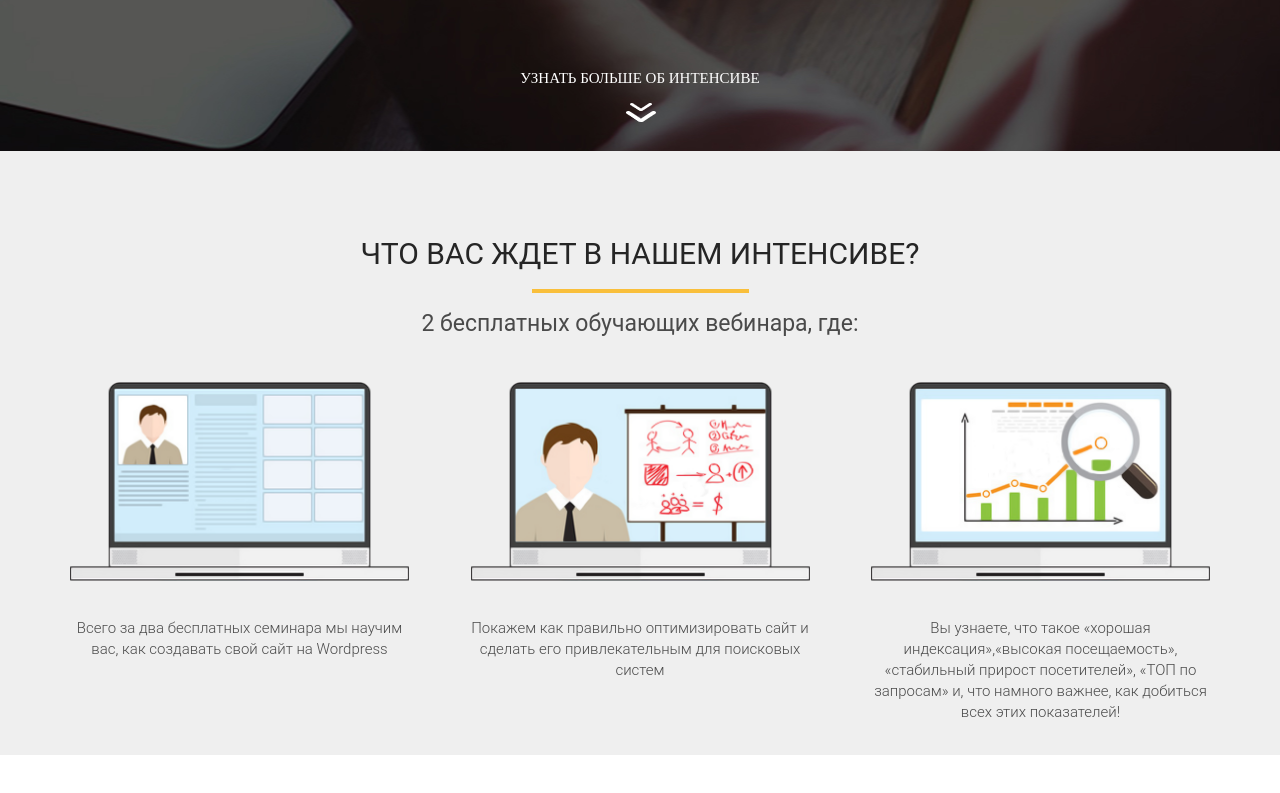
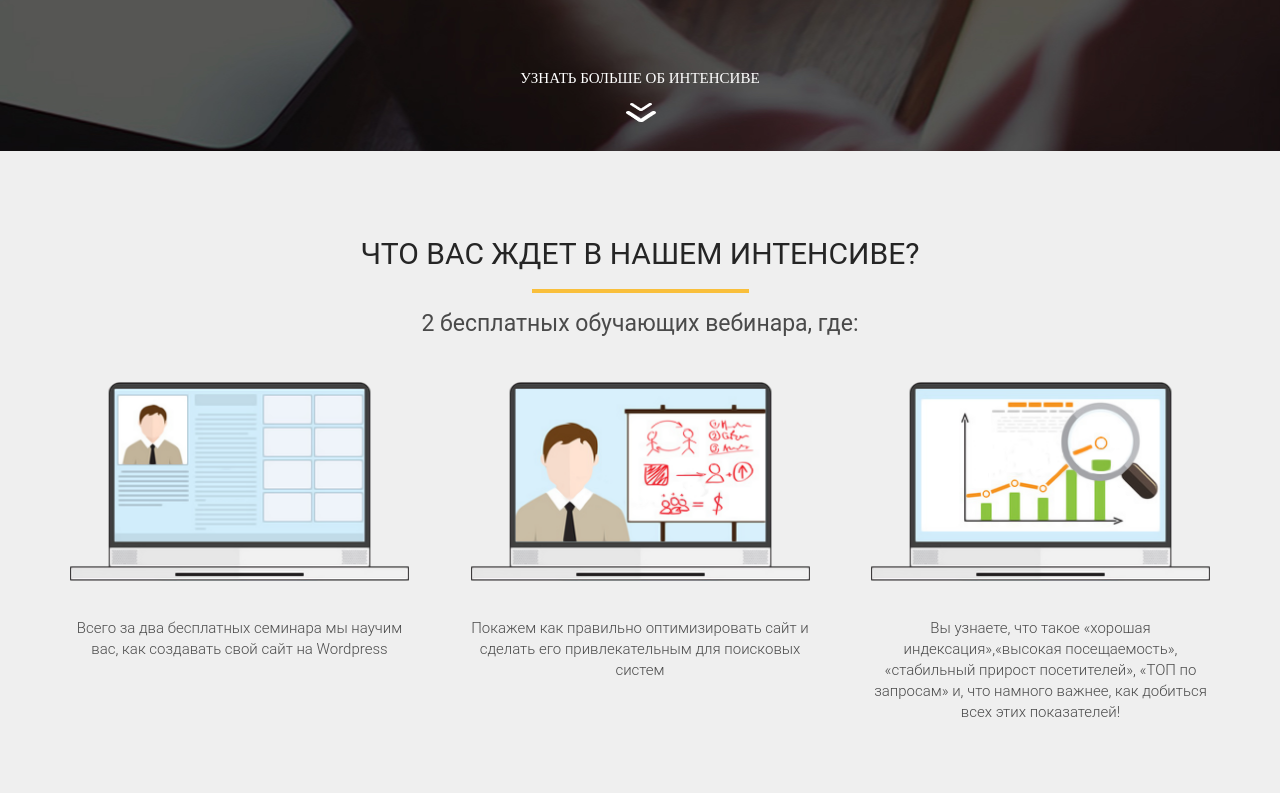
Before and after one commit to gruand13/WORDPRESS, a plain HTML site: page index.html in a window 1280 px wide. Shown: the part 649-1442 px from the top of the page. Before the commit the page ends 1404 px from the top, so only its background shows below. Drawn offline with Linux system fonts and the light colour scheme.

Commit message:
first and second blocks add min-height

```diff
--- a/css/style.css
+++ b/css/style.css
@@ -107,7 +107,7 @@ h2.title {
     margin-top: 15px;
 }
 .waiting {
-    height: 604px;
+    min-height: 604px;
     background-color: #efefef;
     padding: 85px 0 75px 0;
 }
```
